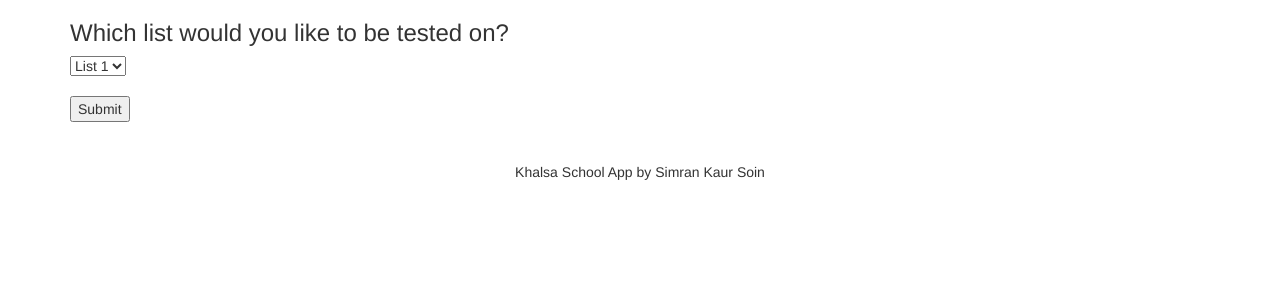
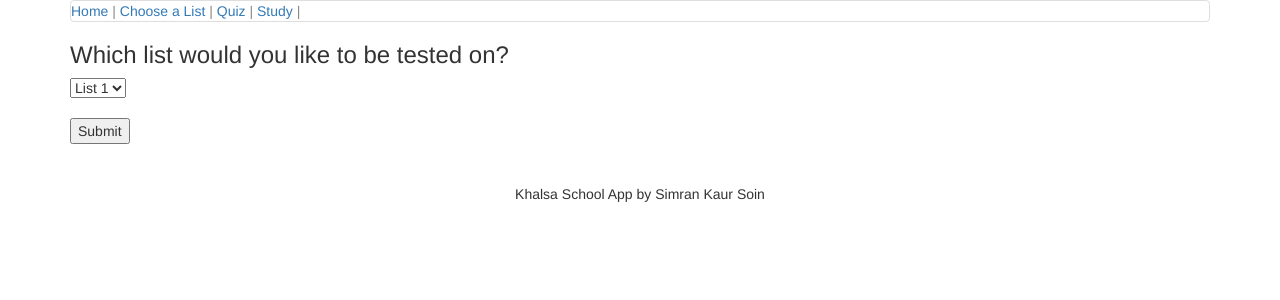
Before and after one commit to simrankaursoin/GurmukhiWordTest, a Flask app: page /setsession in a window 1280 px wide. Shown: the top 300 px of the page. Run offline with Flask 2, Linux system fonts and the light colour scheme; some libraries are stand-ins or nearby versions.

Commit message:
Add a navigation bar

```diff
--- a/app.py
+++ b/app.py
@@ -47,19 +47,25 @@ def set_session():
         make_lists(list_of_words, list_of_definitions)
         #makes list_of_words and list_of_definitions according to the list the user has selected
         #these lists allow for easier access and editing based on user progress
-        return redirect(url_for("choose_function"), 303)
+        return redirect(url_for("list_selected"),303)
 
 
 @app.route("/study", methods=["GET", "POST"])
 def study():
     global name_of_collection
     all_words=[]
+    if len(list_of_words)<1:
+            return "ERROR: Please choose a list first"
     #sets all_words equal to a list that contains each document for the given vocab list
     for item in db[name_of_collection].find():
         all_words.append(item)
     #study.html then makes a table for the user to study the vocabulary list from.
     return render_template("study.html", all_words=all_words)
 
+@app.route("/list_selected", methods=["GET"])
+def list_selected():
+    name= session["current_list"]
+    return render_template("list_selected.html", name=name)
 @app.route("/choose_function", methods=["GET", "POST"])
 def choose_function():
     if request.method == "GET":
--- a/templates/set_session.html
+++ b/templates/set_session.html
@@ -3,7 +3,15 @@
 
 {% block content %}
 <body>
-
+<style>
+nav   {background-color: #fff;border: 1px solid #dedede;border-radius: 4px;color: #888;display: block;margin: 8px 22px 8px 22px;overflow: hidden;width: 100%; margin: 0;padding: 0;}
+</style>
+<nav class="menu">
+  <a href="/"> Home </a>|
+  <a href="/setsession"> Choose a List </a>|
+  <a href="/quiz"> Quiz </a>|
+  <a href="/study"> Study </a>|
+</nav>
 <h3> Which list would you like to be tested on? </h3>
 <form action="/setsession" method="post">
 <select name="current_list">
@@ -11,7 +19,6 @@
   <option value= "List2"> List 2</option>
   <option value= "List3"> List 3</option>
 </select>
-
 <br> </br>
 <input type="submit" value="Submit">
 </form>
```
Also changed, not shown: templates/choose_function.html (+9 -0 lines), templates/correct.html (+10 -4 lines), templates/homepage.html (+10 -3 lines), templates/incorrect.html (+10 -4 lines), templates/question.html (+9 -1 lines), templates/study.html (+9 -9 lines).
